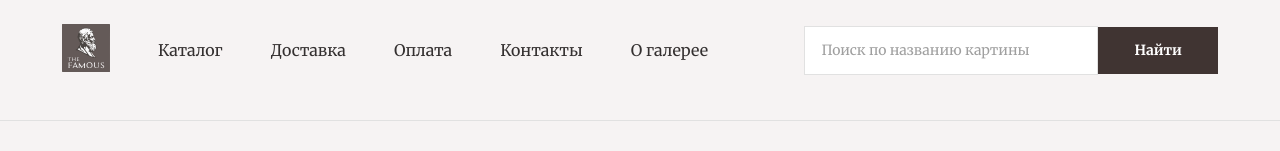
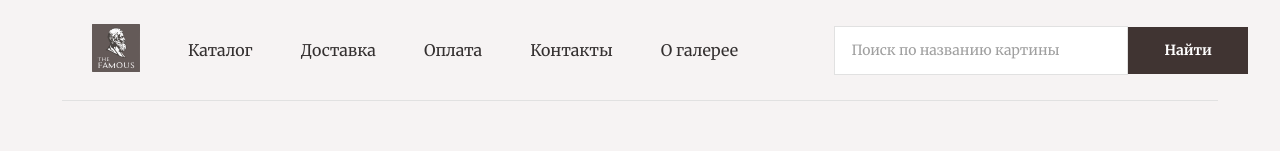
Before and after one commit to rustshubkinn/duke-test-task, a React (Create React App) app: page / in a window 1280 px wide. Shown: the top 151 px of the page. Built offline with nearby package versions, Linux system fonts and the light colour scheme.

Commit message:
Refactor Header component

```diff
--- a/src/components/Header/Header.jsx
+++ b/src/components/Header/Header.jsx
@@ -1,3 +1,4 @@
+import { Container } from 'components/Container/Container';
 import { Input } from 'components/UI/Input/Input';
 import { NavBar } from 'components/NavBar/NavBar';
 import { Button } from 'components/UI/Button/Button';
@@ -6,6 +7,8 @@ import classes from './Header.module.scss';
 
 export const Header = () => (
   <section className={classes.header}>
+    <Container>
+      <div className={classes.header_wrapper}>
         <NavBar className={classes.header_navbar} />
         <div className={classes.searchfield}>
           <Input
@@ -17,5 +20,7 @@ export const Header = () => (
             Найти
           </Button>
         </div>
+      </div>
+    </Container>
   </section>
 );
--- a/src/components/Header/Header.module.scss
+++ b/src/components/Header/Header.module.scss
@@ -1,21 +1,12 @@
 .header {
+  border-bottom: 1px solid #e1e1e1;
+}
+
+.header_wrapper {
   display: flex;
   align-items: center;
   justify-content: space-between;
   padding: 24px 0;
-
-  &::after {
-    position: absolute;
-    top: 120px;
-    left: 0;
-
-    display: block;
-    width: 100%;
-
-    border-bottom: 1px solid #e1e1e1;
-
-    content: ' ';
-  }
 }
 
 .header_navbar {
```
Lines whose indentation alone changed are shown as unchanged.
